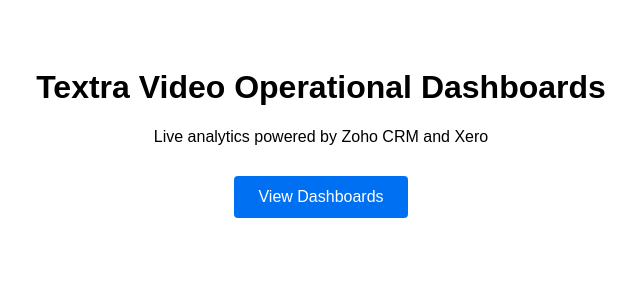
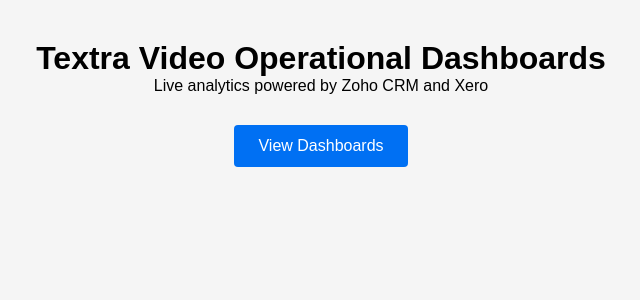
Before and after one commit to Textra-Video/textra-dashboards, a Next.js app: page / in a window 1280 px wide. Shown: the top 300 px of the page, without its empty margins (319-959 px from the left). Built offline with nearby package versions, Linux system fonts and the light colour scheme.

Commit message:
Fix: Move global CSS import to _app.js for Next.js compliance

```diff
--- /dev/null
+++ b/pages/_app.js
@@ -0,0 +1,5 @@
+import '../styles/dashboard.css';
+
+export default function App({ Component, pageProps }) {
+  return <Component {...pageProps} />;
+}
--- a/pages/dashboards.jsx
+++ b/pages/dashboards.jsx
@@ -2,7 +2,6 @@
 import { useRouter } from 'next/router';
 import SalesDashboard from '../components/SalesDashboard';
 import FinanceDashboard from '../components/FinanceDashboard';
-import '../styles/dashboard.css';
 
 export default function Dashboards() {
   const router = useRouter();
```
